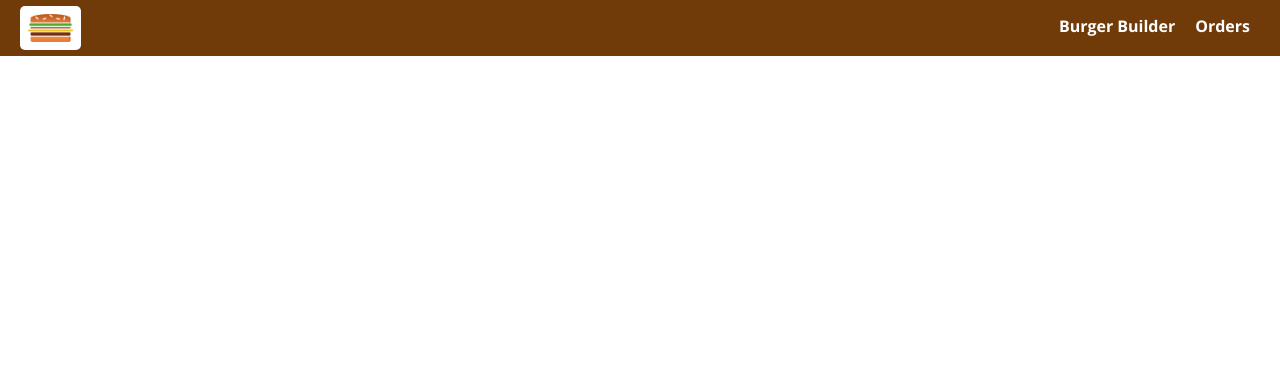
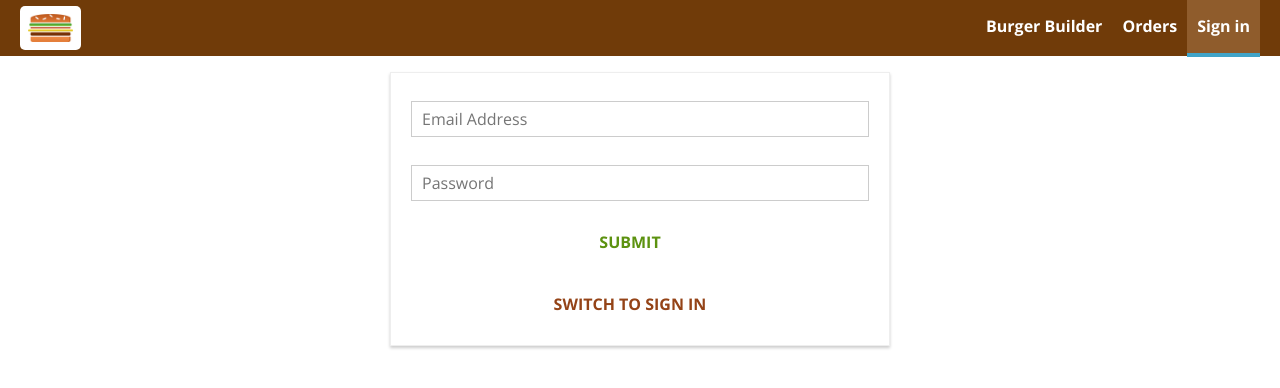
Before and after one commit to igorini/react-burger-builder, a React (Create React App) app: page /auth in a window 1280 px wide. Shown: the top 388 px of the page. Built offline with nearby package versions, Linux system fonts and the light colour scheme.

Commit message:
Implement authentication

```diff
--- a/src/App.js
+++ b/src/App.js
@@ -4,6 +4,7 @@ import BurgerBuilder from 'containers/BurgerBuilder/BurgerBuilder'
 import Checkout from 'containers/Checkout/Checkout'
 import { Route, Switch } from 'react-router-dom'
 import Orders from 'containers/Orders/Orders'
+import Auth from 'containers/Auth/Auth'
 
 const app = () => (
   <div>
@@ -11,6 +12,7 @@ const app = () => (
       <Switch>
         <Route path="/checkout" component={Checkout} />
         <Route path="/orders" component={Orders} />
+        <Route path="/auth" component={Auth} />
         <Route path="/" exact component={BurgerBuilder} />
       </Switch>
     </Layout>
--- a/src/components/Navigation/NavigationItems/NavigationItems.js
+++ b/src/components/Navigation/NavigationItems/NavigationItems.js
@@ -8,6 +8,7 @@ const NavigationItems = () => (
       Burger Builder
     </NavigationItem>
     <NavigationItem link="/orders">Orders</NavigationItem>
+    <NavigationItem link="/auth">Sign in</NavigationItem>
   </Styled.NavigationItems>
 )
 
--- /dev/null
+++ b/src/containers/Auth/Auth.js
@@ -0,0 +1,140 @@
+import React, { useState } from 'react'
+import * as Styled from './styled'
+import Input from 'components/UI/Input/Input'
+import Button from 'components/UI/Button/Button'
+import { bindActionCreators } from 'redux'
+import { actions } from 'containers/Auth/authSlice'
+import { connect } from 'react-redux'
+import withErrorHandler from 'hoc/withErrorHandler/withErrorHandler'
+import axios from 'axios-orders'
+import Spinner from 'components/UI/Spinner/Spinner'
+
+const Auth = (props) => {
+  const [controls, setControls] = useState({
+    email: {
+      elementType: 'input',
+      elementConfig: {
+        type: 'email',
+        placeholder: 'Email Address',
+      },
+      value: '',
+      validation: {
+        required: true,
+        isEmail: true,
+      },
+      valid: false,
+      touched: false,
+    },
+    password: {
+      elementType: 'input',
+      elementConfig: {
+        type: 'password',
+        placeholder: 'Password',
+      },
+      value: '',
+      validation: {
+        required: true,
+        minLength: 6,
+      },
+      valid: false,
+      touched: false,
+    },
+  })
+
+  const [isSignUp, setIsSignUp] = useState(true)
+
+  const inputChangedHandler = (event, controlName) => {
+    const updatedControls = {
+      ...controls,
+      [controlName]: {
+        ...controls[controlName],
+        value: event.target.value,
+        valid: checkValidity(event.target.value, controls[controlName]),
+        touched: true,
+      },
+    }
+    setControls(updatedControls)
+  }
+
+  const checkValidity = (value, rules) => {
+    let isValid = true
+    if (rules.required) {
+      isValid = isValid && value.trim() !== ''
+    }
+    if (rules.minLength) {
+      isValid = isValid && value.length >= rules.minLength
+    }
+    if (rules.maxLength) {
+      isValid = isValid && value.length <= rules.maxLength
+    }
+
+    return isValid
+  }
+
+  const formElementsArray = []
+  for (let key in controls) {
+    formElementsArray.push({
+      id: key,
+      config: controls[key],
+    })
+  }
+
+  const submitHandler = (event) => {
+    event.preventDefault()
+    if (isSignUp) {
+      props.signUp({
+        email: controls.email.value,
+        password: controls.password.value,
+      })
+    } else {
+      props.signIn({
+        email: controls.email.value,
+        password: controls.password.value,
+      })
+    }
+  }
+
+  const switchAuthModeHandler = () => setIsSignUp(!isSignUp)
+
+  const errorMessage = props.error ? <p>{props.error.message}</p> : null
+
+  return !props.loading ? (
+    <Styled.Auth>
+      {errorMessage}
+      <form onSubmit={submitHandler}>
+        {formElementsArray.map((formElement) => (
+          <Input
+            key={formElement.id}
+            elementType={formElement.config.elementType}
+            elementConfig={formElement.config.elementConfig}
+            value={formElement.config.value}
+            invalid={!formElement.config.valid}
+            touched={formElement.config.touched}
+            changed={(event) => inputChangedHandler(event, formElement.id)}
+          />
+        ))}
+        <Button btnType="green">SUBMIT</Button>
+      </form>
+      <Button btnType="red" clicked={switchAuthModeHandler}>
+        SWITCH TO {isSignUp ? 'SIGN IN' : 'SIGN UP'}
+      </Button>
+    </Styled.Auth>
+  ) : (
+    <Spinner />
+  )
+}
+
+const mapStateToProps = (state) => ({
+  loading: state.auth.loading,
+  error: state.auth.error,
+})
+
+const mapDispatchToProps = (dispatch) => {
+  const { signUp, signIn } = bindActionCreators(actions, dispatch)
+  return { signUp, signIn }
+}
+
+export default connect(
+  mapStateToProps,
+  mapDispatchToProps
+)(withErrorHandler(Auth, axios))
--- /dev/null
+++ b/src/containers/Auth/authSlice.js
@@ -0,0 +1,89 @@
+import { createAsyncThunk, createSlice } from '@reduxjs/toolkit'
+import axios from 'axios'
+
+const signUp = createAsyncThunk('auth/signUp', async ({ email, password }) => {
+  const response = await axios.post(
+    'https://identitytoolkit.googleapis.com/v1/accounts:signUp?key=AIzaSyCCsPzmhsZ_CuSp8Lsyec3XLUNjJZyWhTQ',
+    { email: email, password: password, returnSecureToken: true }
+  )
+  return response.data
+})
+
+const signIn = createAsyncThunk(
+  'auth/signIn',
+  async ({ email, password }, thunkAPI) => {
+    const response = await axios.post(
+      'https://identitytoolkit.googleapis.com/v1/accounts:signInWithPassword?key=AIzaSyCCsPzmhsZ_CuSp8Lsyec3XLUNjJZyWhTQ',
+      { email: email, password: password, returnSecureToken: true }
+    )
+    thunkAPI.dispatch(logoutAfterMs(response.data.expiresIn * 1000))
+    return response.data
+  }
+)
+
+const logoutAfterMs = createAsyncThunk(
+  'auth/logoutAfterMs',
+  async (msBeforeLogout, thunkAPI) => {
+    setTimeout(() => {
+      thunkAPI.dispatch(authSlice.actions.logout())
+    }, msBeforeLogout)
+  }
+)
+
+const authSlice = createSlice({
+  name: 'auth',
+  initialState: {
+    token: null,
+    userId: null,
+    error: null,
+    loading: false,
+  },
+  reducers: {
+    logout(state) {
+      state.token = null
+      state.userId = null
+    },
+  },
+  extraReducers: {
+    [signUp.pending]: (state) => {
+      console.log('Pending...')
+      state.loading = true
+      state.error = null
+    },
+    [signUp.fulfilled]: (state, action) => {
+      console.log(action.payload)
+      state.loading = false
+      state.error = null
+      state.token = action.payload['idToken']
+      state.userId = action.payload['localId']
+    },
+    [signUp.rejected]: (state, action) => {
+      console.log(action.error)
+      state.loading = false
+      state.error = action.error
+    },
+    [signIn.pending]: (state) => {
+      console.log('Pending...')
+      state.loading = true
+      state.error = null
+    },
+    [signIn.fulfilled]: (state, action) => {
+      console.log(action.payload)
+      state.loading = false
+      state.error = null
+      state.token = action.payload['idToken']
+      state.userId = action.payload['localId']
+    },
+    [signIn.rejected]: (state, action) => {
+      console.log(action.error)
+      state.loading = false
+      state.error = action.error
+    },
+  },
+})
+
+//const {} = authSlice.actions
+
+export const actions = { signUp, signIn }
+
+export default authSlice.reducer
--- /dev/null
+++ b/src/containers/Auth/styled.js
@@ -0,0 +1,15 @@
+import styled from 'styled-components'
+
+export const Auth = styled.div`
+  margin: 20px auto;
+  width: 80%;
+  text-align: center;
+  box-shadow: 0 2px 3px #ccc;
+  border: 1px solid #eee;
+  padding: 10px;
+  box-sizing: border-box;
+
+  @media (min-width: 600px) {
+    width: 500px;
+  }
+`
--- a/src/containers/Orders/ordersSlice.js
+++ b/src/containers/Orders/ordersSlice.js
@@ -59,7 +59,7 @@ const ordersSlice = createSlice({
   },
 })
 
-export const { initPurchase } = ordersSlice.actions
+const { initPurchase } = ordersSlice.actions
 
 export const actions = { purchaseBurger, fetchOrders, initPurchase }
 
--- a/src/reducers/index.js
+++ b/src/reducers/index.js
@@ -1,8 +1,10 @@
 import { combineReducers } from 'redux'
 import ingredientsReducer from 'containers/BurgerBuilder/burgerSlice'
 import ordersReducer from 'containers/Orders/ordersSlice'
+import authReducer from 'containers/Auth/authSlice'
 
 export default combineReducers({
   burger: ingredientsReducer,
   orders: ordersReducer,
+  auth: authReducer,
 })
```
